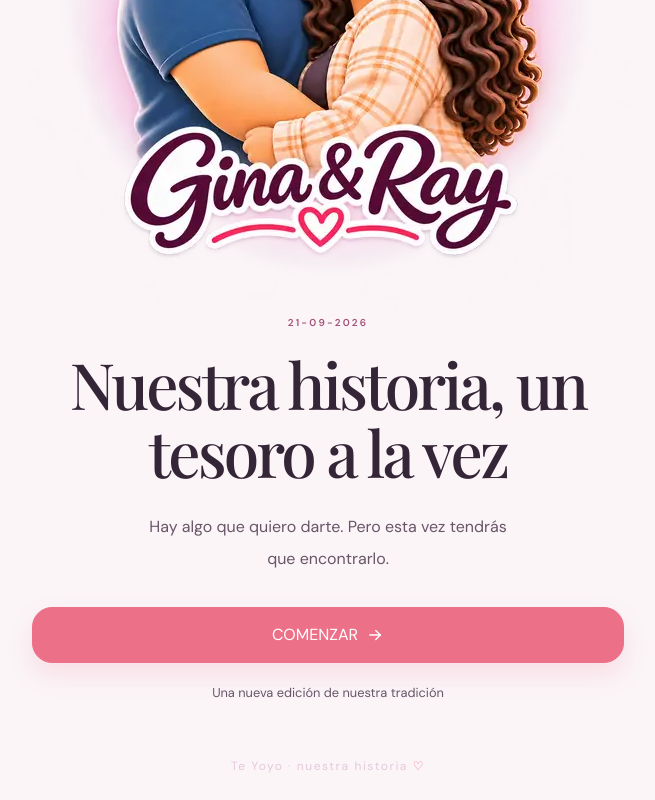
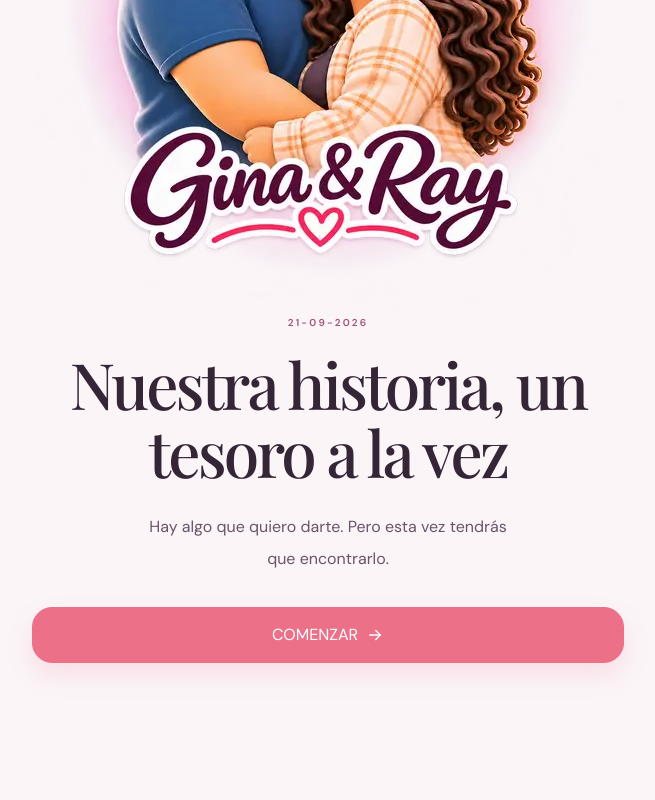
Before and after one commit to raymundo-salazar/our-history, a React (Vite) app: page / in a window 1280 px wide. Shown: the part 409-1209 px from the top of the page, without its empty margins (312-967 px from the left). After the commit the page ends 1130 px from the top, so only its background shows below. Built offline with nearby package versions, Linux system fonts and the light colour scheme.

Commit message:
fix(ui): remove cover and footer copy

```diff
--- a/src/componentes/organisms/JourneyFrame/index.tsx
+++ b/src/componentes/organisms/JourneyFrame/index.tsx
@@ -35,11 +35,6 @@ export const JourneyFrame = ({
 					</span>
 				</div>
 				<div className="flex flex-1 flex-col py-8">{children}</div>
-				<footer
-					className={`pt-6 text-center text-xs tracking-[.13em] ${surface ? "text-[#e4c9da]" : "text-muted"}`}
-				>
-					Te Yoyo · nuestra historia <span className="text-rose">♡</span>
-				</footer>
 			</section>
 		</main>
 	)
--- a/src/pages/CoverPage/constants.ts
+++ b/src/pages/CoverPage/constants.ts
@@ -1,2 +1 @@
 export const COVER_DATE = "21-09-2026"
-export const COVER_SUBTITLE = "Una nueva edición de nuestra tradición"
--- a/src/pages/CoverPage/index.tsx
+++ b/src/pages/CoverPage/index.tsx
@@ -3,7 +3,7 @@ import { useNavigate } from "react-router-dom"
 import { Button } from "../../componentes/atoms/Button"
 import { JourneyTemplate } from "../../templates/JourneyTemplate"
 import { welcomeCopy } from "../../content"
-import { COVER_DATE, COVER_SUBTITLE } from "./constants"
+import { COVER_DATE } from "./constants"
 
 export const CoverPage = () => {
 	const navigate = useNavigate()
@@ -30,7 +30,6 @@ export const CoverPage = () => {
 			<Button fullWidth className="mt-8" onClick={() => navigate("/historia")}>
 				COMENZAR <IconArrowRight size={18} stroke={1.8} aria-hidden="true" />
 			</Button>
-			<small className="mt-5 block text-center text-muted">{COVER_SUBTITLE}</small>
 		</JourneyTemplate>
 	)
 }
```
